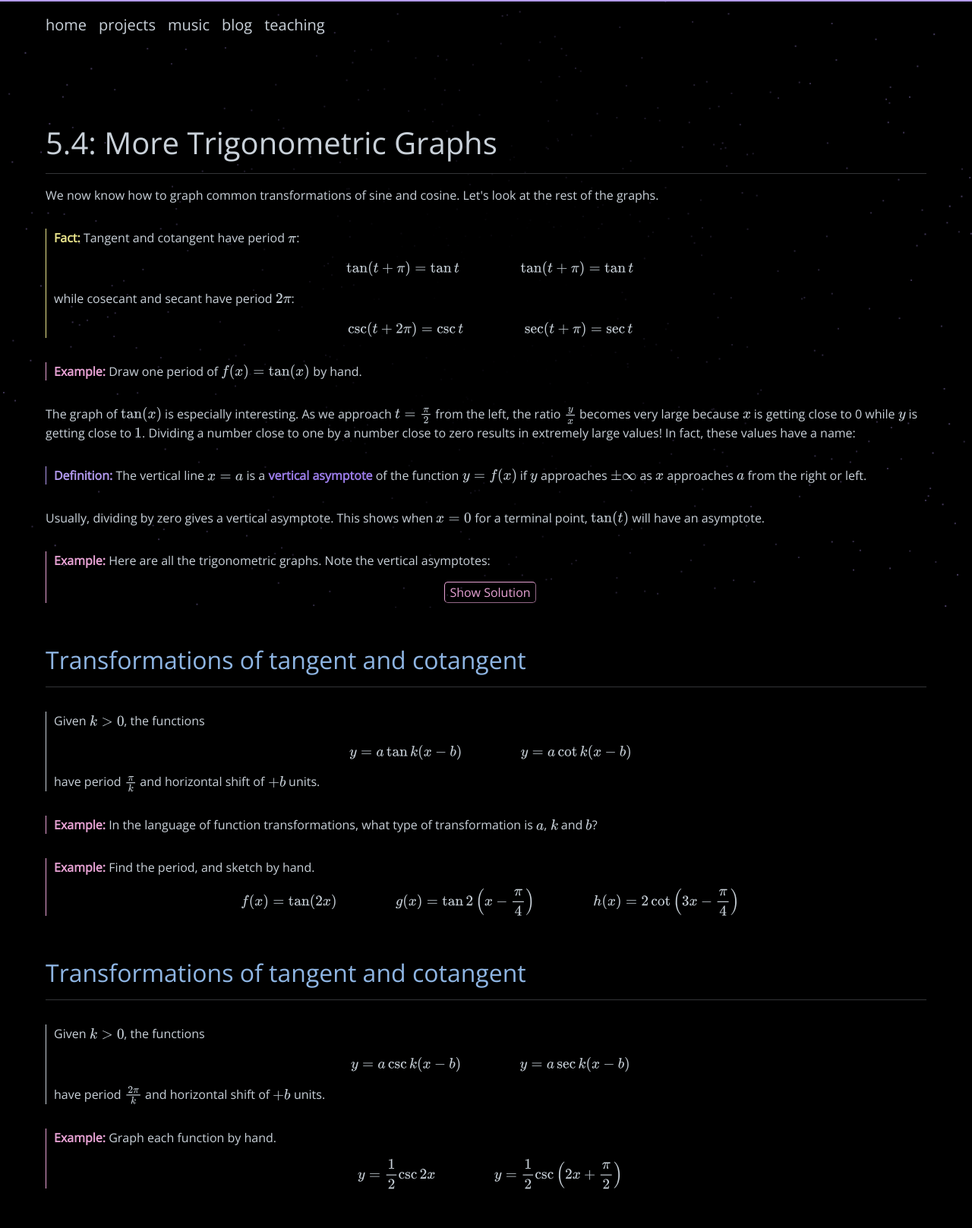
After one commit to swrlly/swrlly.com, a Flask app: template templates/swrlly/teaching/math-119/lectures/5.4.html in a window 1280 px wide. The commit adds this page. Shown: the whole page at 76% size. Run offline with Flask 2, Linux system fonts and the light colour scheme; the template is opened without the code that fills it, so the values that code supplies are empty; some libraries are stand-ins or nearby versions.

Commit message:
5.4 done

```diff
--- a/templates/swrlly/teaching/math-119/lectures/2.7.html
+++ b/templates/swrlly/teaching/math-119/lectures/2.7.html
@@ -1,9 +1,9 @@
 {% extends "swrlly/teaching.html" %}
 
-{% block title %}<title>Math 119 - Prelimiaries</title>{% endblock %}
+{% block title %}<title>Math 119 - Preliminaries</title>{% endblock %}
 
 {% block discord %}
-<meta property="og:title" content="Math 119 - Lecture 1"/>
+<meta property="og:title" content="Math 119 - lectures"/>
 <meta name = "theme-color" content="#b39af0"/>
 <meta property="og:description" content="2.7: Combining Functions"/>
 <meta property="og:url" content="https://swrlly.com/teaching/math-119/lectures/2.7"/>
--- /dev/null
+++ b/templates/swrlly/teaching/math-119/lectures/5.4.html
@@ -0,0 +1,64 @@
+{% extends "swrlly/teaching.html" %}
+
+{% block title %}<title>Math 119 - 5.4</title>{% endblock %}
+
+{% block discord %}
+<meta property="og:title" content="Math 119 - lectures"/>
+<meta name = "theme-color" content="#b39af0"/>
+<meta property="og:description" content="5.4: More Trigonometric Graphs"/>
+<meta property="og:url" content="https://swrlly.com/teaching/math-119/lectures/5.4"/>
+<meta property="og:image" content="https://swrlly.com/static/swrlly/favicon.png"/>
+{% endblock %}
+
+{% block content %}
+<div class="container fade-in-text text-padding">
+    <h1>5.4: More Trigonometric Graphs</h1><hr>
+    <p>We now know how to graph common transformations of sine and cosine. Let's look at the rest of the graphs.</p>
+    <div class="math-fact">
+        Tangent and cotangent have period $\pi$:
+        \[\tan(t + \pi) = \tan t \qquad\qquad \tan(t + \pi) = \tan t\]
+        while cosecant and secant have period $2\pi$:
+        \[\csc(t + 2\pi) = \csc t \qquad\qquad \sec(t + \pi) = \sec t\]
+    </div>
+    <div class="math-example">
+        Draw one period of $f(x) = \tan(x)$ by hand.
+    </div>
+    <p>The graph of $\tan(x)$ is especially interesting. As we approach $t = \frac{\pi}{2}$ from the left, the ratio $\frac{y}{x}$ becomes very large because $x$ is getting close to 0 while $y$ is getting close to $1$. Dividing a number close to one by a number close to zero results in extremely large values! In fact, these values have a name:</p>
+    <div class="math-def">
+        The vertical line $x = a$ is a <b>vertical asymptote</b> of the function $y = f(x)$ if $y$ approaches $\pm\infty$ as $x$ approaches $a$ from the right or left.
+    </div>
+    <p>Usually, dividing by zero gives a vertical asymptote. This shows when $x = 0$ for a terminal point, $\tan(t)$ will have an asymptote.</p>
+    <div class="math-example">
+        Here are all the trigonometric graphs. Note the vertical asymptotes:
+        <br/><button class="math-btn">Show Solution</button>
+        <div class="math-solution">
+            <div id="hide-desmos"><iframe id="desmos-example" src="https://www.desmos.com/calculator/lcrtbb8yeh"></iframe></div>
+        </div>
+    </div>
+    <h2>Transformations of tangent and cotangent</h2><hr>
+    <div class="math-notxt">
+        Given $k > 0$, the functions
+        \[y = a\tan k(x - b) \qquad\qquad y = a\cot k(x - b)\]
+        have period $\frac{\pi}{k}$ and horizontal shift of $+b$ units.
+    </div>
+    <div class="math-example">
+        In the language of function transformations, what type of transformation is $a$, $k$ and $b$?
+    </div>
+    <div class="math-example">
+        Find the period, and sketch by hand.
+        \[f(x) = \tan(2x) \qquad\qquad g(x) = \tan2 \left(x - \frac{\pi}{4}\right) \qquad\qquad h(x) = 2 \cot\left(3x - \frac{\pi}{4}\right)\]
+    </div>
+    <h2>Transformations of tangent and cotangent</h2><hr>
+    <div class="math-notxt">
+        Given $k > 0$, the functions
+        \[y = a\csc k(x - b) \qquad\qquad y = a\sec k(x - b)\]
+        have period $\frac{2\pi}{k}$ and horizontal shift of $+b$ units.
+    </div>
+    <div class="math-example">
+        Graph each function by hand.
+        \[y = \frac{1}{2}\csc 2x \qquad\qquad y = \frac{1}{2}\csc\left(2x + \frac{\pi}{2}\right)\]
+    </div>
+
+
+</div>
+{% endblock %}
```
Also changed, not shown: templates/swrlly/teaching/math-119/lectures.html (+7 -0 lines).
